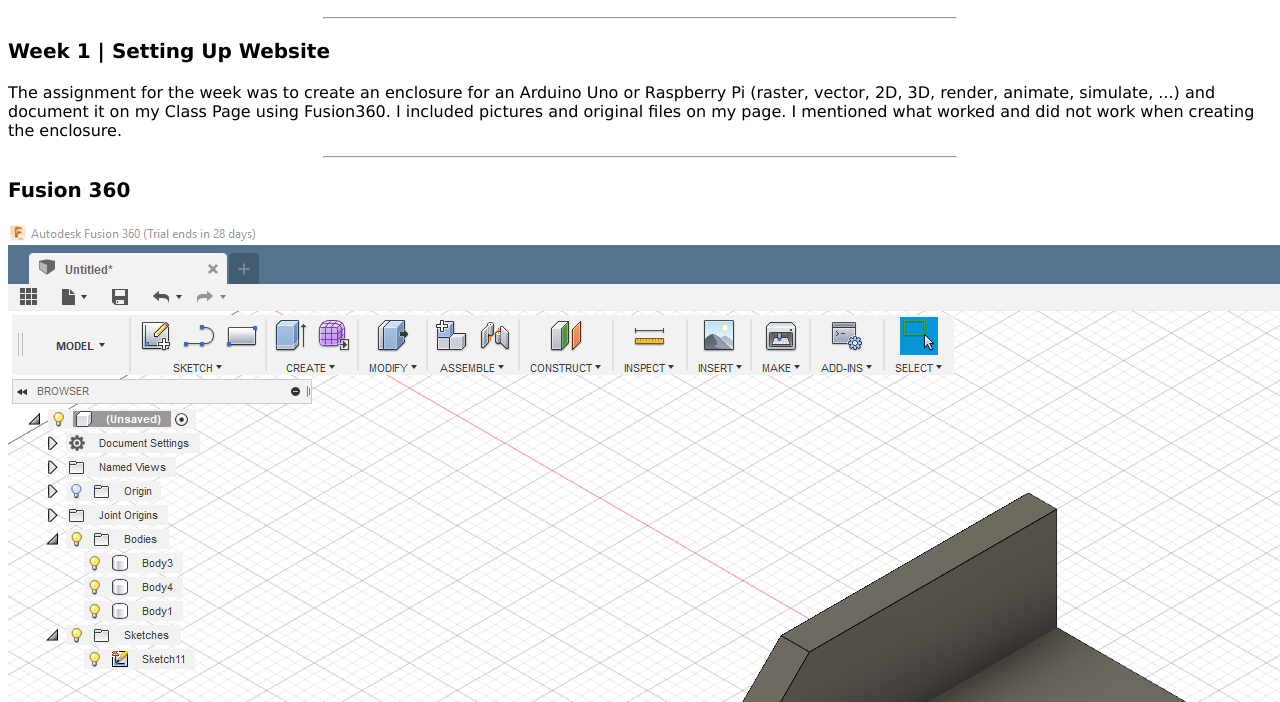
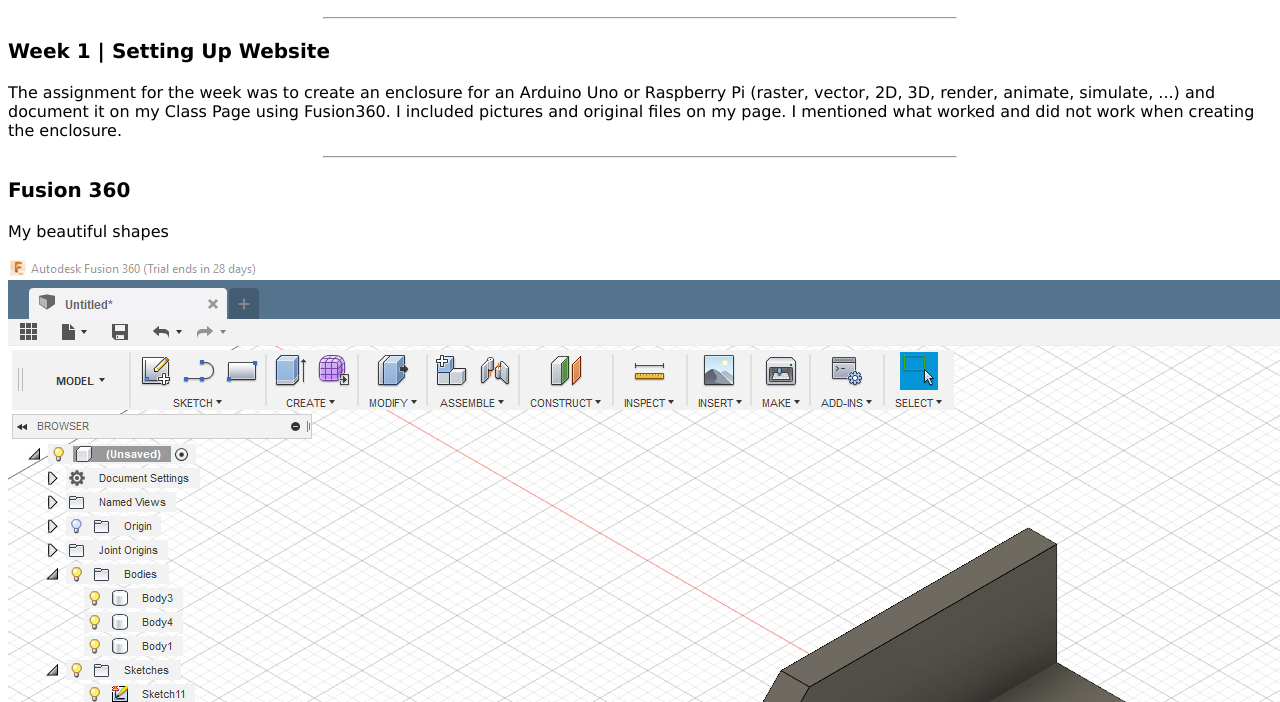
Before and after one commit to howardc20/Howardc, a plain HTML site: page week1.html in a window 1280 px wide. Shown: the part 98-800 px from the top of the page. Drawn offline with Linux system fonts and the light colour scheme.

Commit message:
Update week1.html

```diff
--- a/week1.html
+++ b/week1.html
@@ -29,6 +29,7 @@ The assignment for the week was to create an enclosure for an Arduino Uno or Ras
 
 <H3>Fusion 360</h3>
 <p>
+My beautiful shapes
 </p>
 <div id="container">
 	<img src="Practive 1.png">
```
